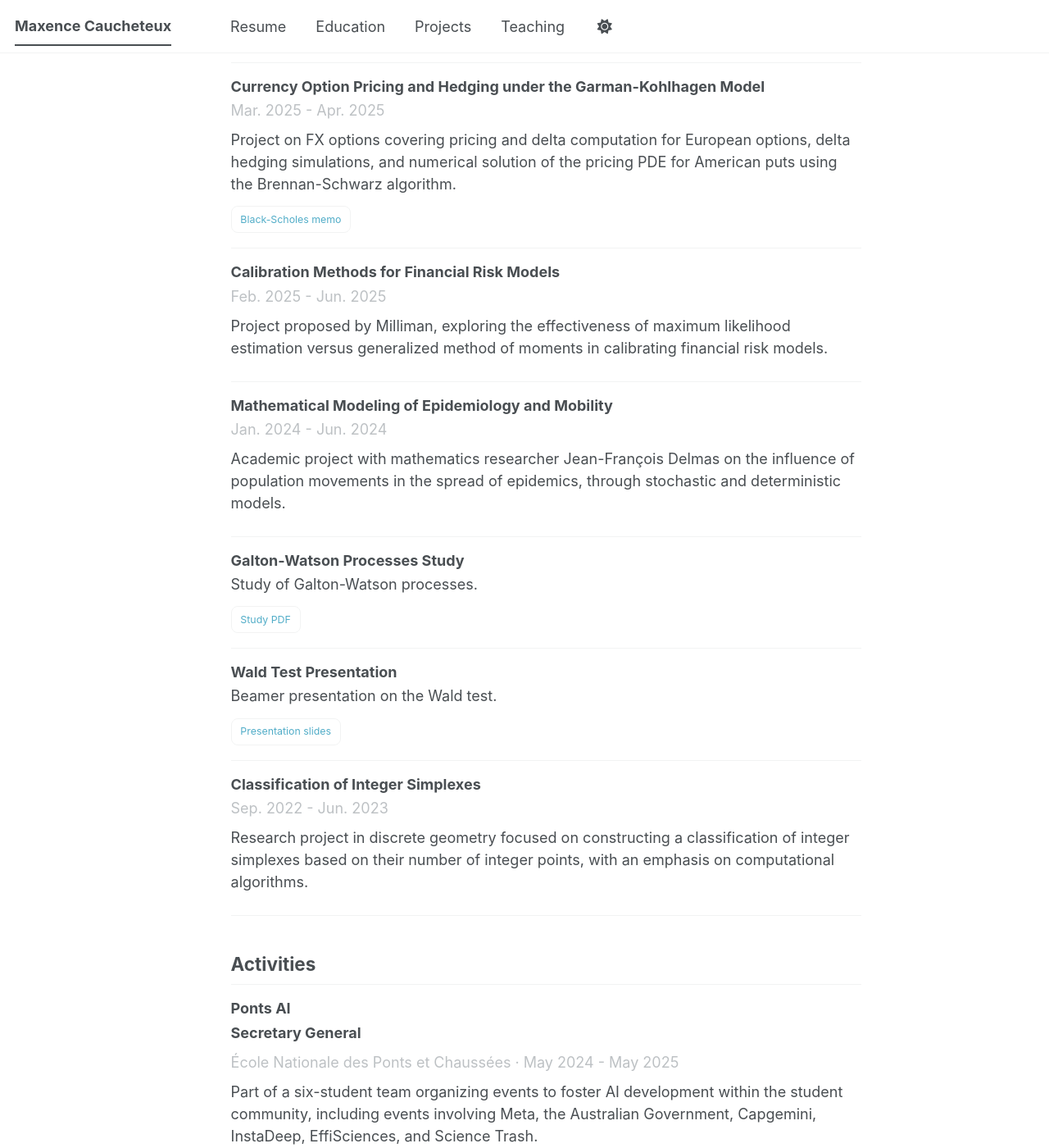
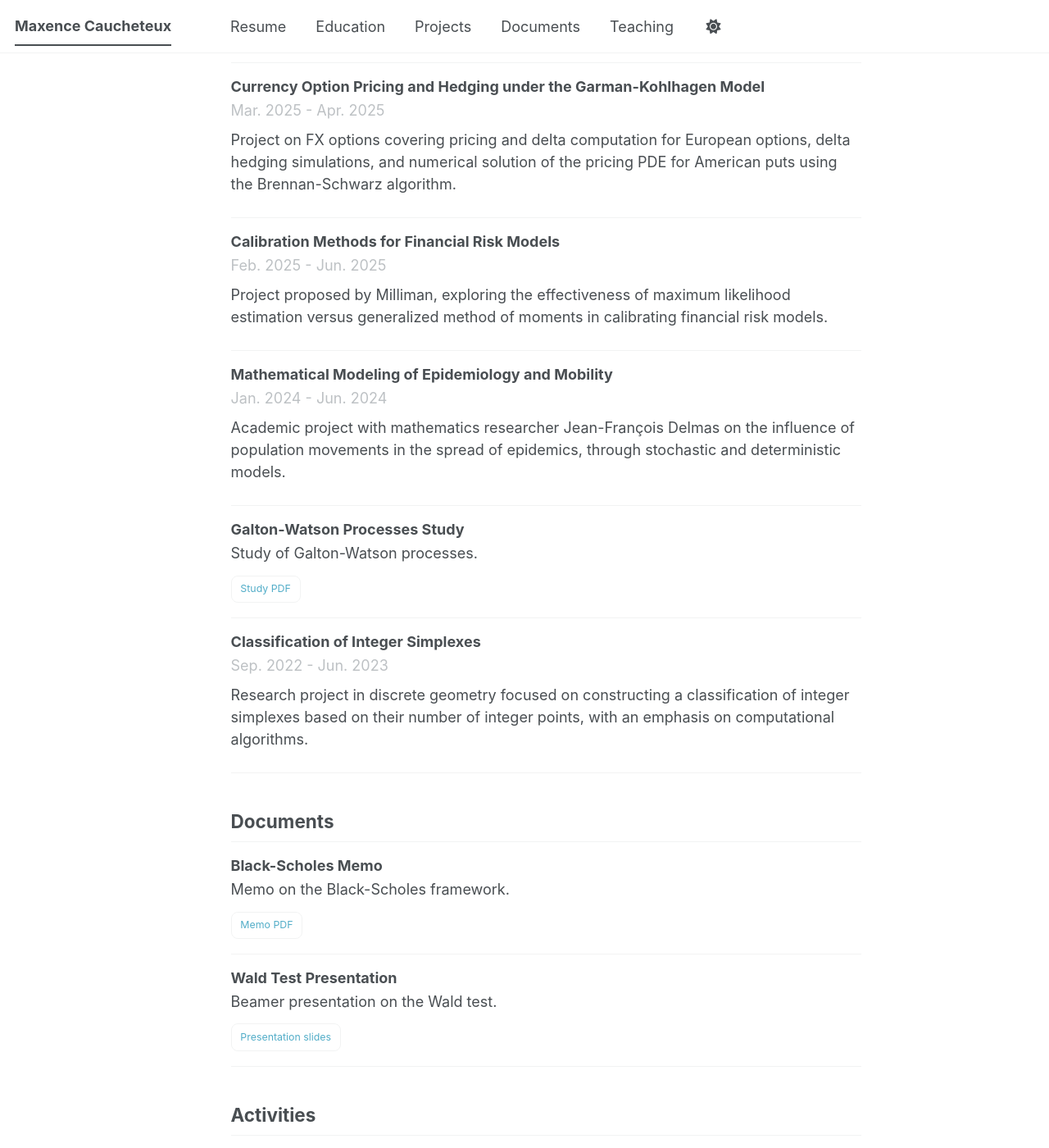
Before and after one commit to maxence2508/maxence2508.github.io, a Jekyll site: the page built from _pages/about.md, in a window 1280 px wide and 1400 px high, scrolled down 1952 px. Shown: the whole window at 82% size. Built offline with Jekyll 4.4.1, drawn with Linux system fonts in a browser that asks for light colours; a style sheet for code colours, icons or effects is not loaded.

Commit message:
Separate documents from projects

```diff
--- a/_data/navigation.yml
+++ b/_data/navigation.yml
@@ -17,5 +17,8 @@ main:
   - title: "Projects"
     url: /#projects
 
+  - title: "Documents"
+    url: /#documents
+
   - title: "Teaching"
     url: /#teaching
--- a/_pages/about.md
+++ b/_pages/about.md
@@ -113,9 +113,6 @@ redirect_from:
     <h3>Currency Option Pricing and Hedging under the Garman-Kohlhagen Model</h3>
     <p class="entry-meta">Mar. 2025 - Apr. 2025</p>
     <p>Project on FX options covering pricing and delta computation for European options, delta hedging simulations, and numerical solution of the pricing PDE for American puts using the Brennan-Schwarz algorithm.</p>
-    <div class="resource-list">
-      <a href="/files/black-scholes-memo-maxence-caucheteux.pdf" target="_blank" rel="noopener">Black-Scholes memo</a>
-    </div>
   </article>
 
   <article class="profile-entry">
@@ -139,17 +136,29 @@ redirect_from:
   </article>
 
   <article class="profile-entry">
+    <h3>Classification of Integer Simplexes</h3>
+    <p class="entry-meta">Sep. 2022 - Jun. 2023</p>
+    <p>Research project in discrete geometry focused on constructing a classification of integer simplexes based on their number of integer points, with an emphasis on computational algorithms.</p>
+  </article>
+</div>
+
+## Documents
+
+<div class="profile-list">
+  <article class="profile-entry">
+    <h3>Black-Scholes Memo</h3>
+    <p>Memo on the Black-Scholes framework.</p>
+    <div class="resource-list">
+      <a href="/files/black-scholes-memo-maxence-caucheteux.pdf" target="_blank" rel="noopener">Memo PDF</a>
+    </div>
+  </article>
+
+  <article class="profile-entry">
     <h3>Wald Test Presentation</h3>
     <p>Beamer presentation on the Wald test.</p>
     <div class="resource-list">
       <a href="/files/wald-test-presentation-maxence-caucheteux.pdf" target="_blank" rel="noopener">Presentation slides</a>
     </div>
-  </article>
-
-  <article class="profile-entry">
-    <h3>Classification of Integer Simplexes</h3>
-    <p class="entry-meta">Sep. 2022 - Jun. 2023</p>
-    <p>Research project in discrete geometry focused on constructing a classification of integer simplexes based on their number of integer points, with an emphasis on computational algorithms.</p>
   </article>
 </div>
 
```
